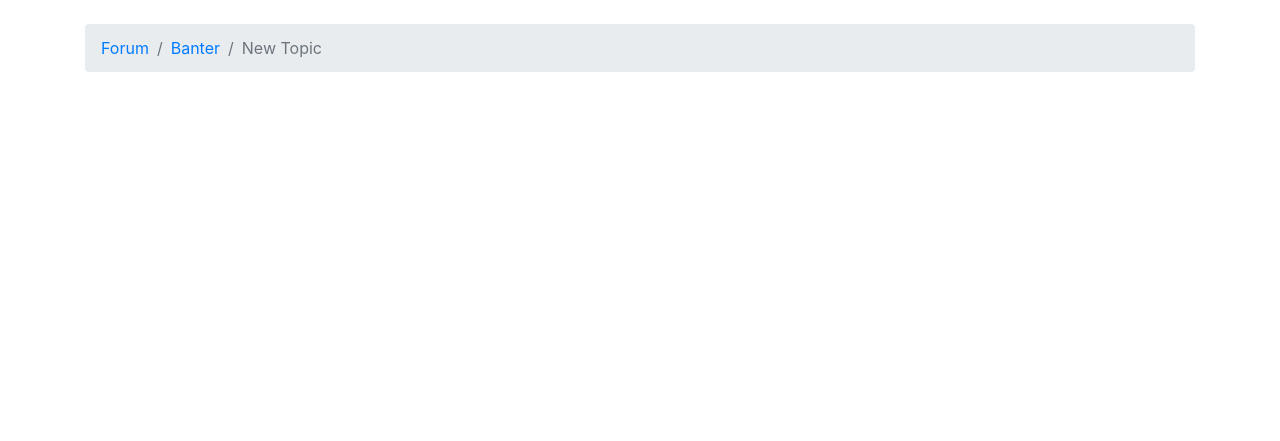
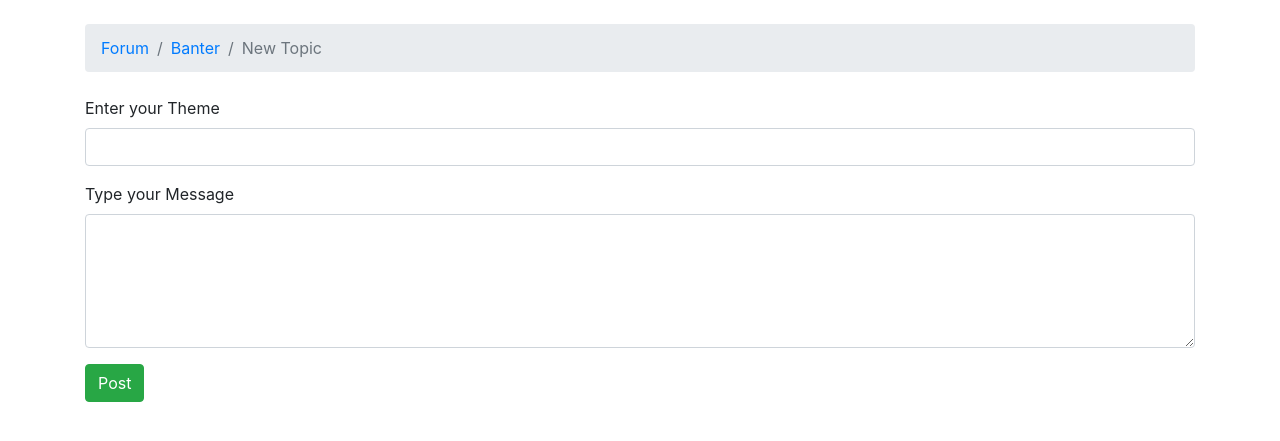
Before and after one commit to am-derrick/mydjangoapp, a Django app: page /forum/1/new/ in a window 1280 px wide. Shown: the part 74-515 px from the top of the page. Run offline with Django 4.2, Linux system fonts and the light colour scheme; data comes from the database, SQL or seed files in the repository; some libraries are stand-ins or nearby versions; some web fonts are replaced.

Commit message:
form added

```diff
--- a/templates/new_topic.html
+++ b/templates/new_topic.html
@@ -9,5 +9,16 @@
 {% endblock %}
 
 {% block content %}
-
+    <form method="post">
+        {% csrf_token %}
+        <div class="form-group">
+            <label for="id_theme">Enter your Theme</label>
+            <input type="text" class="form-control" id="id_theme" name="theme">
+        </div>
+        <div class="form-group">
+            <label for="id_message">Type your Message</label>
+            <textarea class="form-control" id="id_message" name="message" rows="5"></textarea>
+        </div>
+        <button type="submit" class="btn btn-success">Post</button>
+    </form>
 {% endblock %}
```
